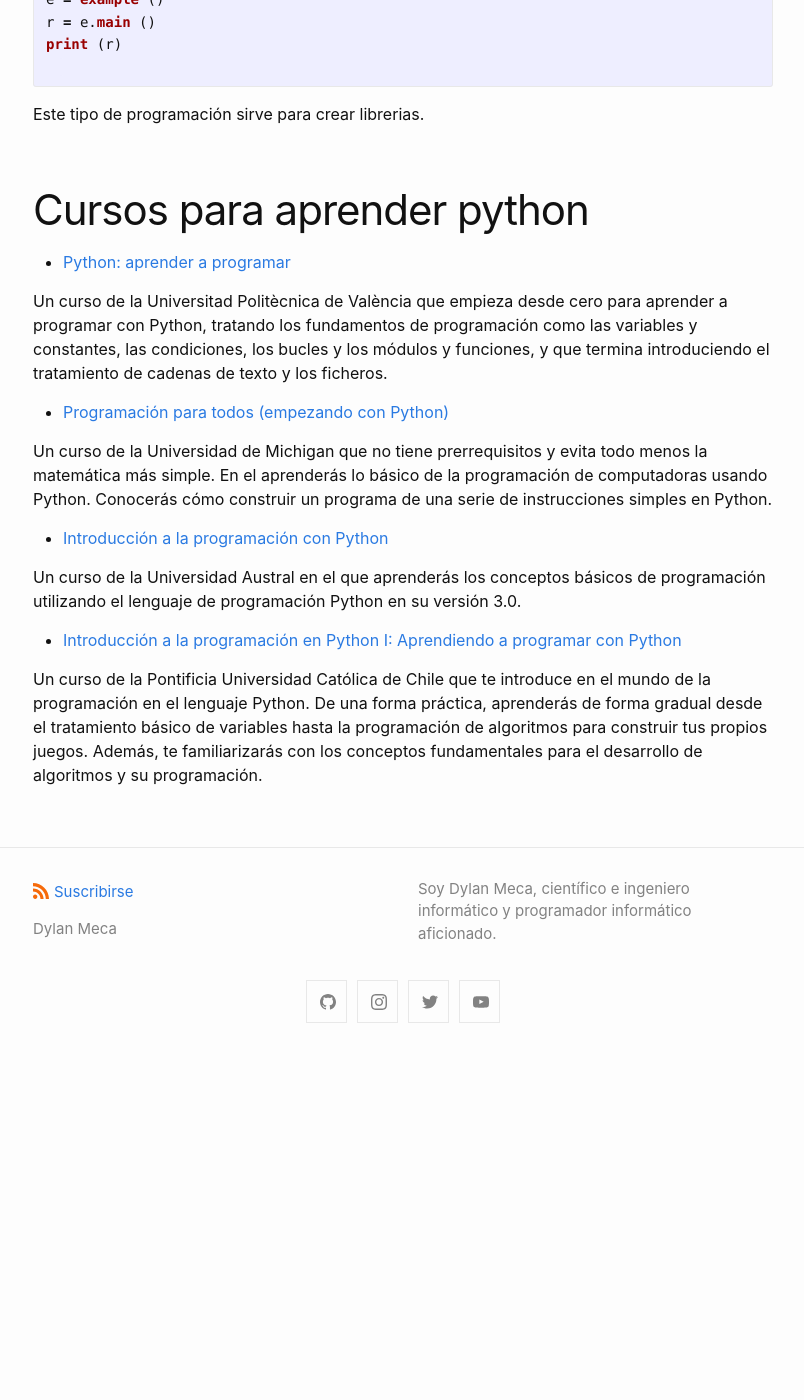
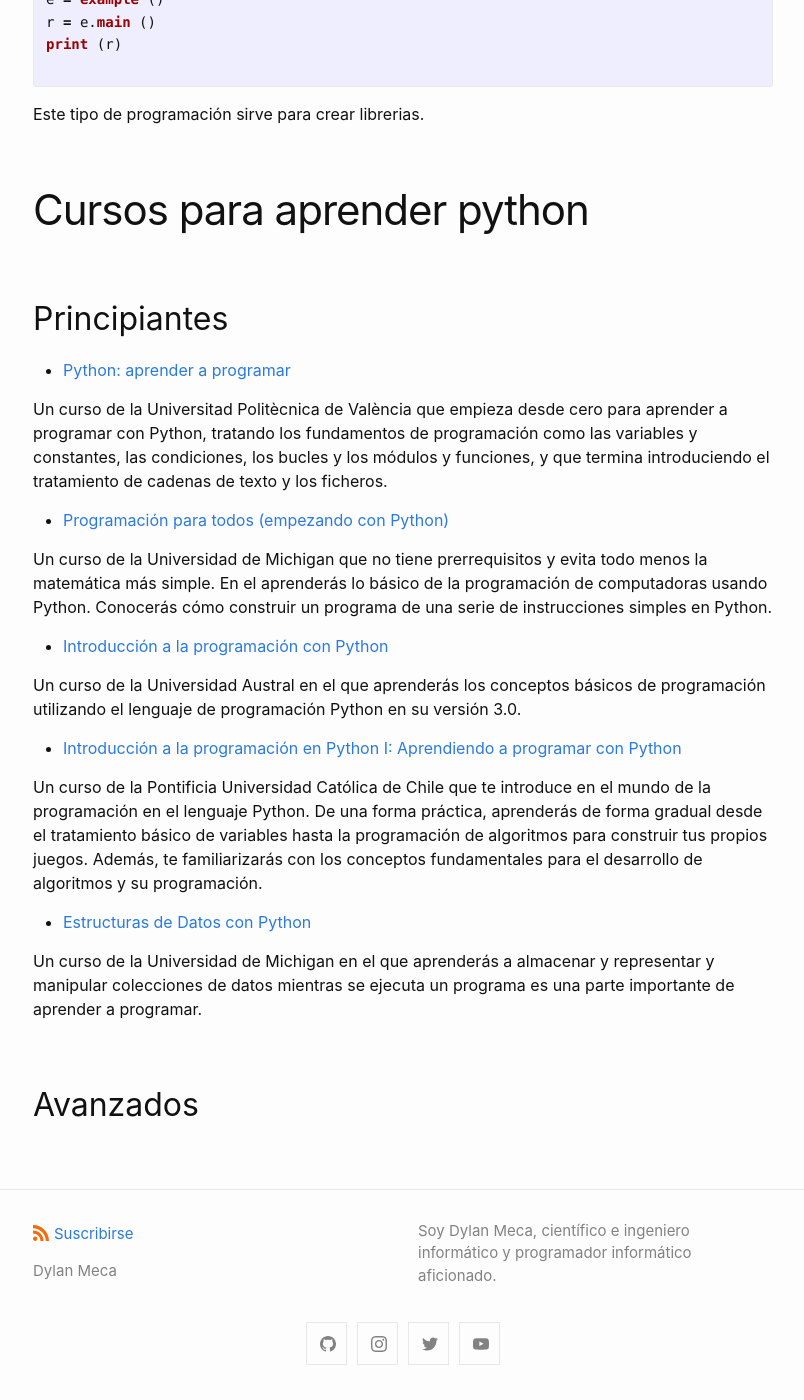
Before and after one commit to dylanmeca/dylanmeca.github.io, a Jekyll site: the page built from _posts/2021-06-07-Como-aprender-a-programar.md, in a window 1280 px wide and 1400 px high, scrolled down 3758 px. Shown: the whole window, without its empty margins (237-1041 px from the left). Built offline with Jekyll 4.4.1, drawn with Linux system fonts in a browser that asks for light colours; a script that is not in the unit is left out; comment, search, counter and statistics services are not loaded; before the commit the page ends 4816 px from its top, so only the background shows below that.

Commit message:
Update 2021-06-07-Como-aprender-a-programar.md

```diff
--- a/_posts/2021-06-07-Como-aprender-a-programar.md
+++ b/_posts/2021-06-07-Como-aprender-a-programar.md
@@ -152,6 +152,8 @@
 
 # Cursos para aprender python
 
+## Principiantes
+
 * [Python: aprender a programar](https://www.edx.org/course/python-aprender-a-programar)
 
 Un curso de la Universitad Politècnica de València que empieza desde cero para aprender a programar con Python, tratando los fundamentos de programación como las variables y constantes, las condiciones, los bucles y los módulos y funciones, y que termina introduciendo el tratamiento de cadenas de texto y los ficheros.
@@ -167,3 +169,9 @@
 * [Introducción a la programación en Python I: Aprendiendo a programar con Python](https://www.coursera.org/learn/aprendiendo-programar-python)
 
 Un curso de la Pontificia Universidad Católica de Chile que te introduce en el mundo de la programación en el lenguaje Python. De una forma práctica, aprenderás de forma gradual desde el tratamiento básico de variables hasta la programación de algoritmos para construir tus propios juegos. Además, te familiarizarás con los conceptos fundamentales para el desarrollo de algoritmos y su programación.
+
+* [Estructuras de Datos con Python](https://www.edx.org/course/estructuras-de-datos-con-python)
+
+Un curso de la Universidad de Michigan en el que aprenderás a almacenar y representar y manipular colecciones de datos mientras se ejecuta un programa es una parte importante de aprender a programar.
+
+## Avanzados
```
